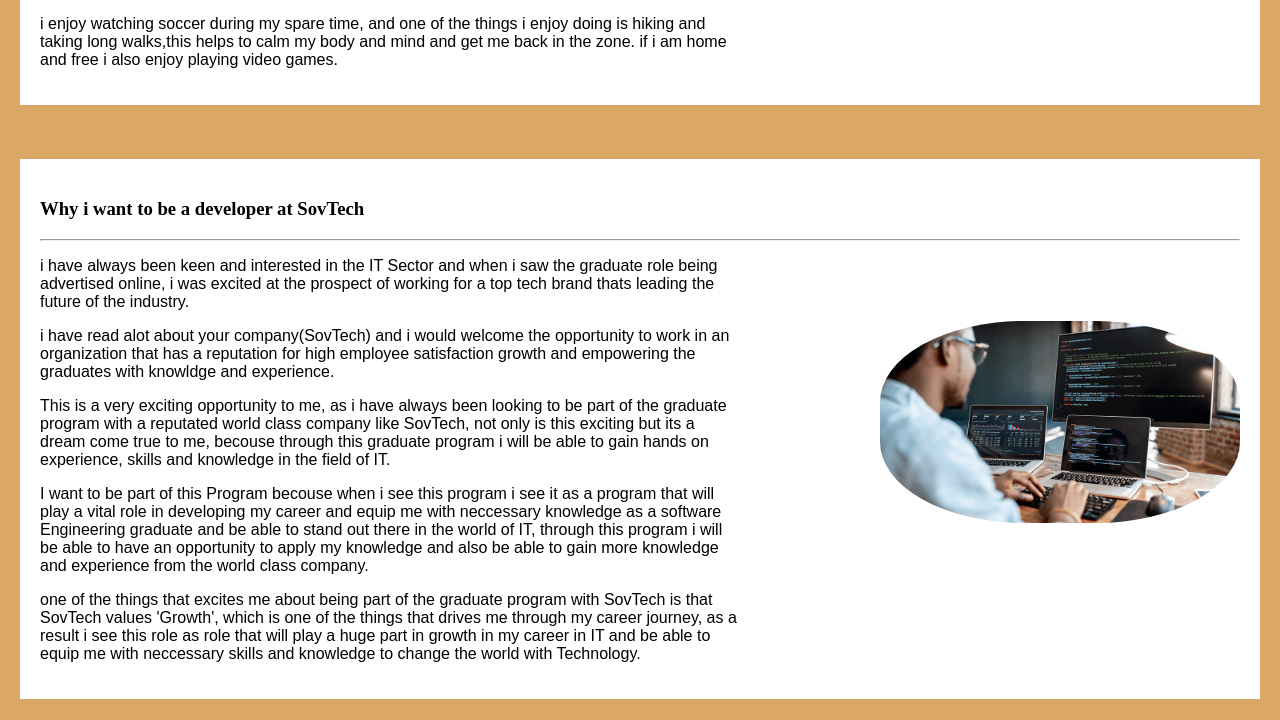
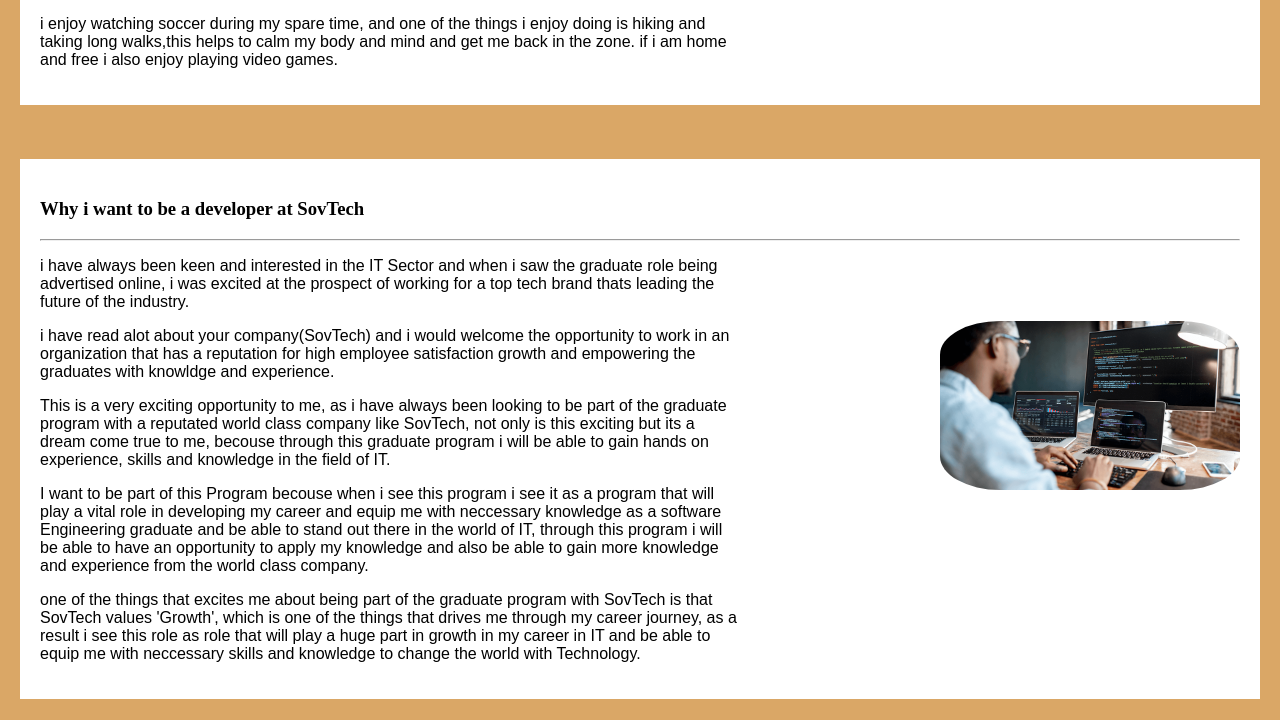
Before and after one commit to sundanianza/AnzaniAboutMe, a React app: page / in a window 1280 px wide. Shown: the part 658-1378 px from the top of the page. Built offline with nearby package versions, Linux system fonts and the light colour scheme.

Commit message:
added changes to img

```diff
--- a/src/index.css
+++ b/src/index.css
@@ -43,19 +43,19 @@
     padding-right: 500px;
   }
   img {
-max-width: 20%;
+max-width: 25%;
 display: block;
 float: right;
-border-radius: 40%;
+border-radius: 50%;
 margin-top: 4%;
   }
   img#oppo1 {
-    max-width: 30%;
+    max-width: 25%;
 display: block;
 
-width: 50%;
+
 float: right;
-border-radius: 40%;
+border-radius: 20%;
 margin-top: 6%;
 
   }
```
